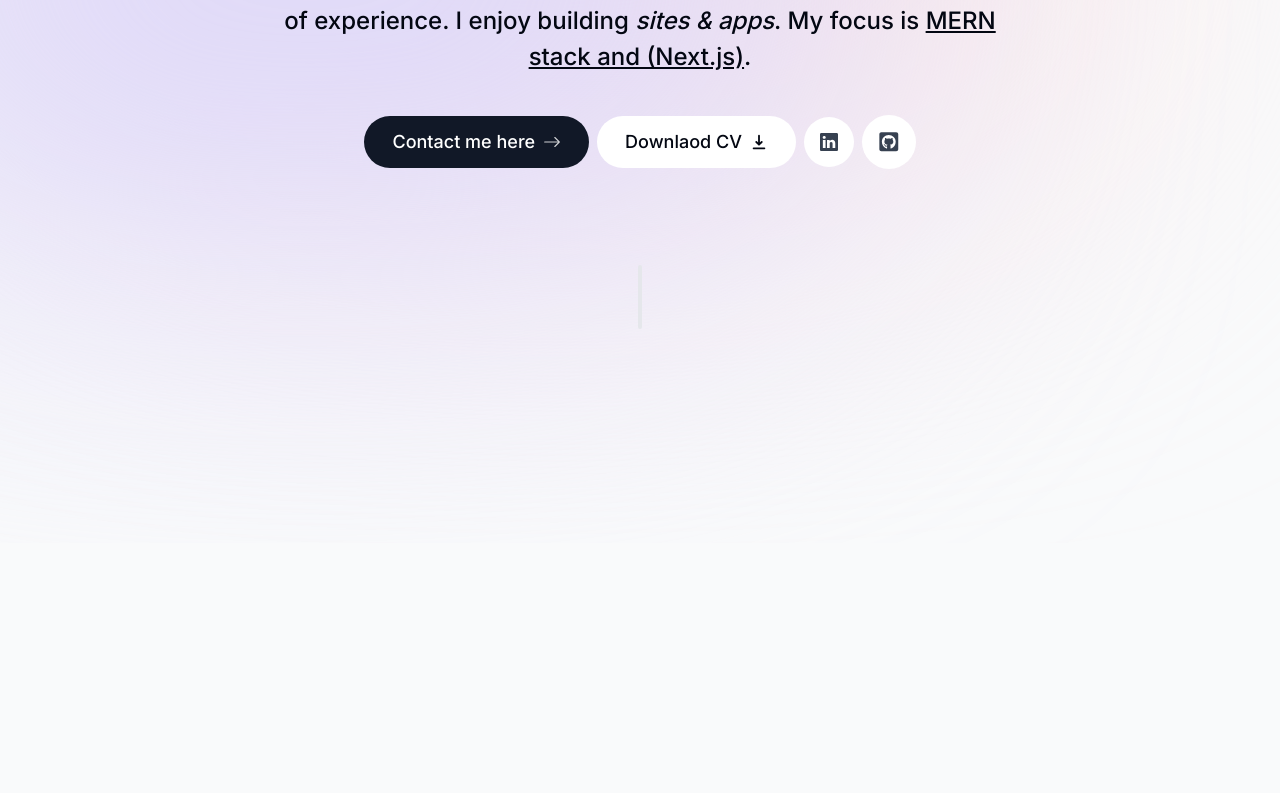
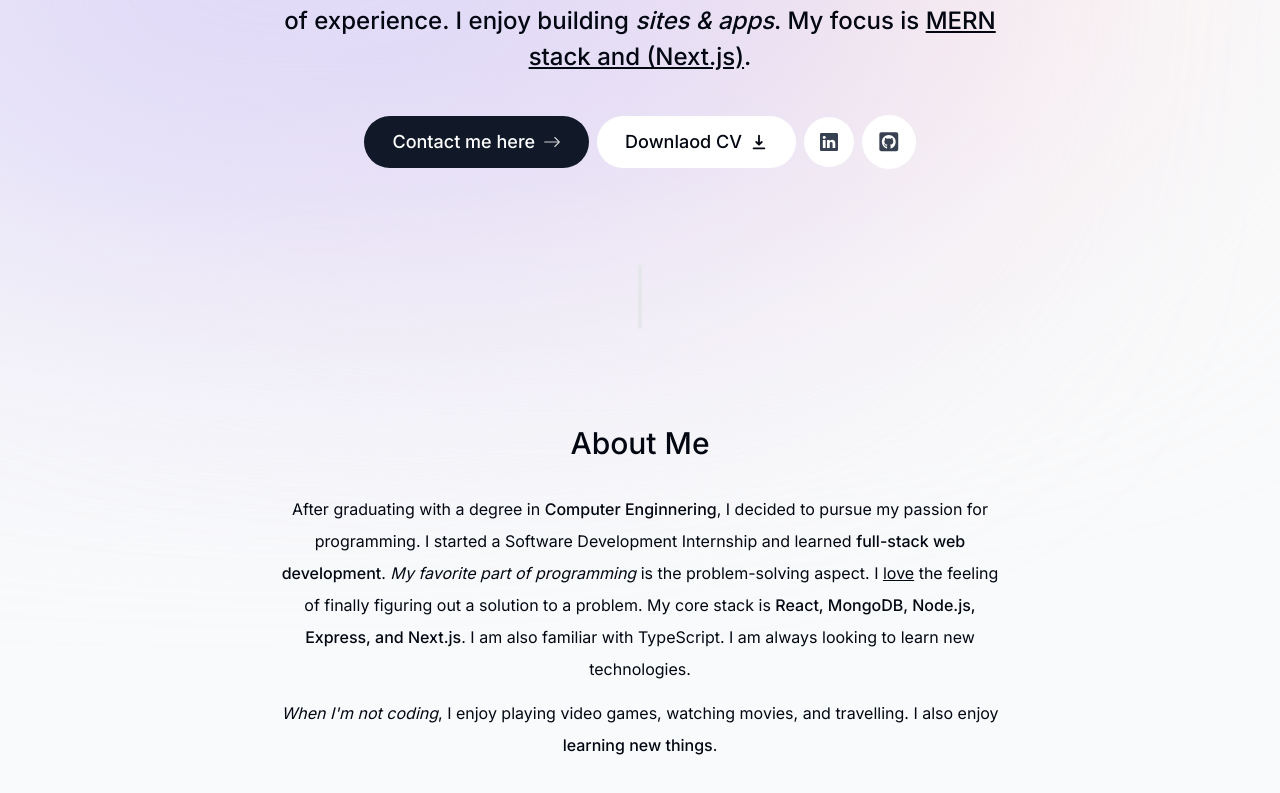
Before and after one commit to noman318/portfolio-new, a Next.js app: page / in a window 1280 px wide. Shown: the part 257-1050 px from the top of the page. Before the commit the page ends 800 px from the top, so only its background shows below. Built offline with nearby package versions, Linux system fonts and the light colour scheme.

Commit message:
About section completed

```diff
--- a/app/page.tsx
+++ b/app/page.tsx
@@ -1,3 +1,4 @@
+import About from "@/components/About";
 import Intro from "@/components/Intro";
 import SectionDivider from "@/components/SectionDivider";
 import Image from "next/image";
@@ -7,6 +8,7 @@
     <main className="flex flex-col items-center px-4">
       <Intro />
       <SectionDivider />
+      <About />
     </main>
   );
 }
--- /dev/null
+++ b/components/About.tsx
@@ -0,0 +1,48 @@
+"use client";
+import React from "react";
+import SeactionHeading from "./SeactionHeading";
+import { motion } from "framer-motion";
+
+const About = () => {
+  return (
+    <motion.section
+      className="mb-28 max-w-[45rem] text-center leading-8 sm:mb-40"
+      initial={{ opacity: 0, y: 100 }}
+      animate={{ opacity: 1, y: 0 }}
+      transition={{ delay: 0.175 }}
+    >
+      <SeactionHeading>About me</SeactionHeading>
+      <p className="mb-3">
+        After graduating with a degree in{" "}
+        <span className="font-medium">Computer Enginnering</span>, I decided to
+        pursue my passion for programming. I started a Software Development
+        Internship and learned{" "}
+        <span className="font-medium">full-stack web development</span>.{" "}
+        <span className="italic">My favorite part of programming</span> is the
+        problem-solving aspect. I <span className="underline">love</span> the
+        feeling of finally figuring out a solution to a problem. My core stack
+        is{" "}
+        <span className="font-medium">
+          React, MongoDB, Node.js, Express, and Next.js
+        </span>
+        . I am also familiar with TypeScript. I am always looking to learn new
+        technologies.
+        {/* I am currently looking for a{" "}
+        <span className="font-medium">full-time position</span> as a software
+        developer. */}
+      </p>
+
+      <p>
+        <span className="italic">When I'm not coding</span>, I enjoy playing
+        video games, watching movies, and travelling. I also enjoy{" "}
+        <span className="font-medium">learning new things</span>.
+        {/* . I am currently
+        learning about{" "}
+        <span className="font-medium">history and philosophy</span>. I'm also
+        learning how to play the guitar. */}
+      </p>
+    </motion.section>
+  );
+};
+
+export default About;
--- a/components/Intro.tsx
+++ b/components/Intro.tsx
@@ -54,7 +54,7 @@
           </motion.span>
         </div>
       </div>
-      <motion.p
+      <motion.h1
         className="mb-10 mt-4 px-4 text-xl font-medium !leading-[1.5] sm:text-2xl"
         initial={{ opacity: 0, y: 100 }}
         animate={{ opacity: 1, y: 0 }}
@@ -64,7 +64,7 @@
         <span className="font-bold">2 years</span> of experience. I enjoy
         building <span className="italic">sites & apps</span>. My focus is{" "}
         <span className="underline">MERN stack and (Next.js)</span>.
-      </motion.p>
+      </motion.h1>
       <motion.div
         className="flex flex-col sm:flex-row items-center justify-center gap-2 px-4 text-lg font-medium"
         initial={{ opacity: 0, y: 100 }}
--- /dev/null
+++ b/components/SeactionHeading.tsx
@@ -0,0 +1,13 @@
+"use client";
+import React from "react";
+
+type SectionHeadingProps = {
+  children: React.ReactNode;
+};
+
+const SeactionHeading = ({ children }: SectionHeadingProps) => {
+  //   console.log("children", children);
+  return <h2 className="mb-8 text-3xl font-medium capitalize">{children}</h2>;
+};
+
+export default SeactionHeading;
```
